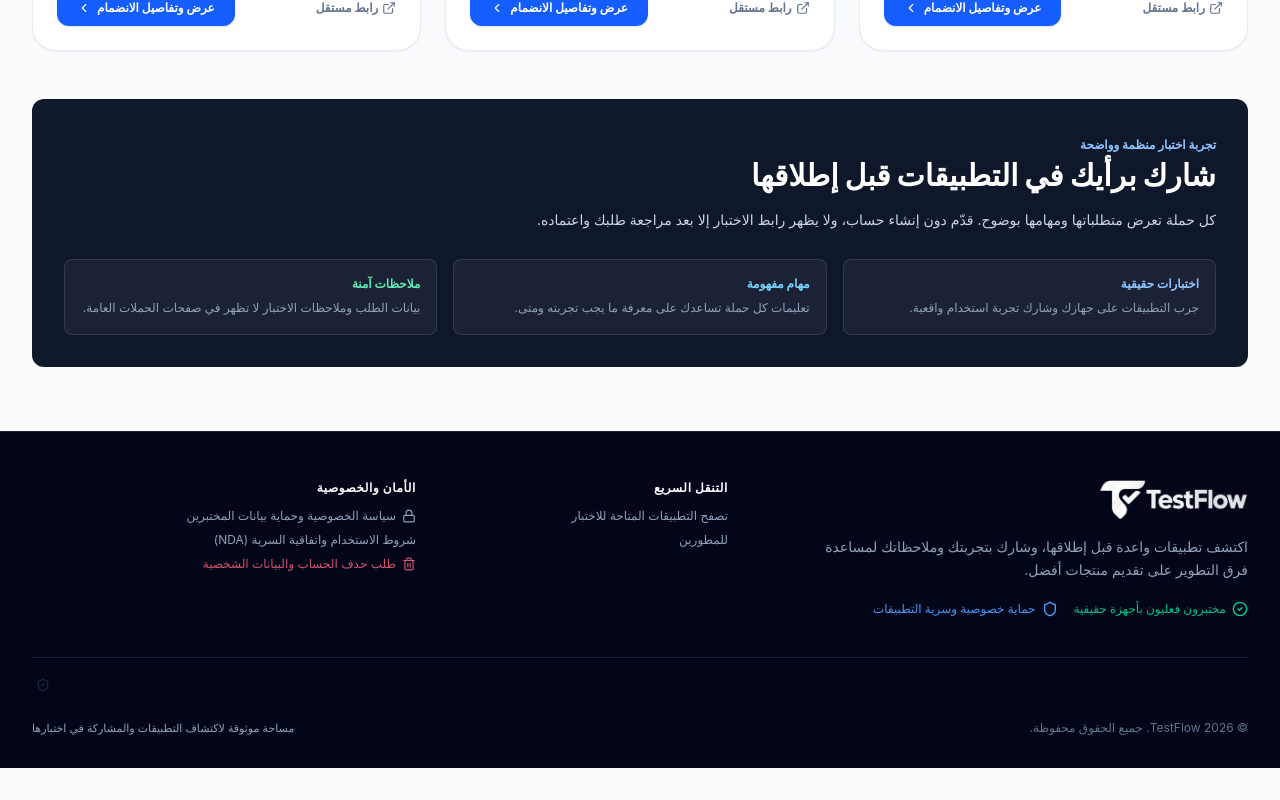
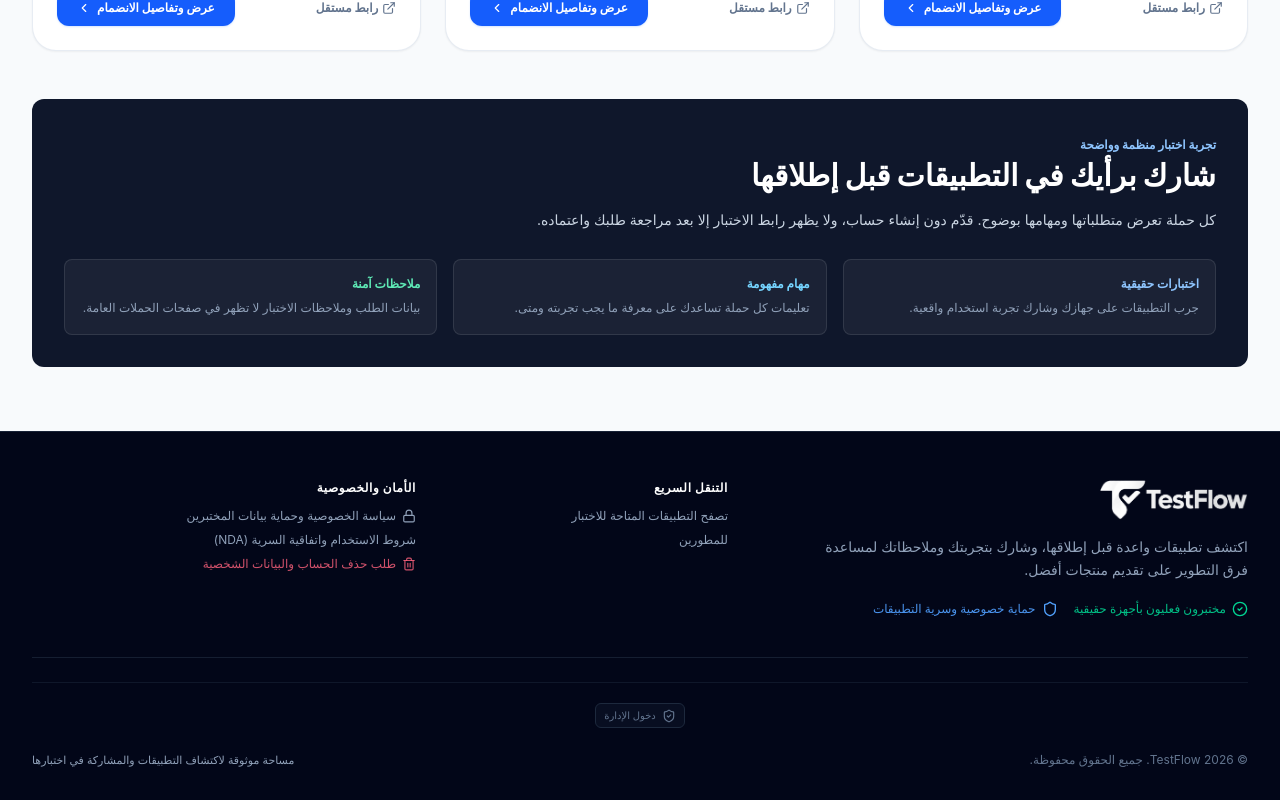
Before and after one commit to Alrbabaa/TestFlow1, a React (Vite) app: page / in a window 1280 px wide. Shown: the part 1403-2203 px from the top of the page. Before the commit the page ends 2171 px from the top, so only its background shows below. Built offline with nearby package versions, Linux system fonts and the light colour scheme; no server answers.

Commit message:
Make footer admin sign-in easier to find

```diff
--- a/src/components/common/Footer.tsx
+++ b/src/components/common/Footer.tsx
@@ -92,15 +92,16 @@ export const Footer: React.FC<FooterProps> = ({
           </div>
         </div>
 
-        <div className="pt-4 flex justify-end">
+        <div className="pt-5 flex justify-center border-t border-slate-800/50 mt-6">
           <button
             type="button"
             onClick={onAdminAccess}
             aria-label="تسجيل دخول الإدارة"
             title="تسجيل دخول الإدارة"
-            className="p-1 text-slate-600 opacity-40 hover:text-slate-300 hover:opacity-100 focus-visible:opacity-100 focus-visible:outline-none focus-visible:ring-2 focus-visible:ring-slate-400 rounded transition"
+            className="inline-flex items-center gap-1.5 rounded-md border border-slate-800 bg-slate-900/50 px-2 py-1 text-[10px] font-medium text-slate-500 hover:border-slate-700 hover:text-slate-300 focus-visible:outline-none focus-visible:ring-2 focus-visible:ring-slate-400 transition"
           >
             <ShieldCheck className="w-3.5 h-3.5" aria-hidden="true" />
+            <span>دخول الإدارة</span>
           </button>
         </div>
 
```
